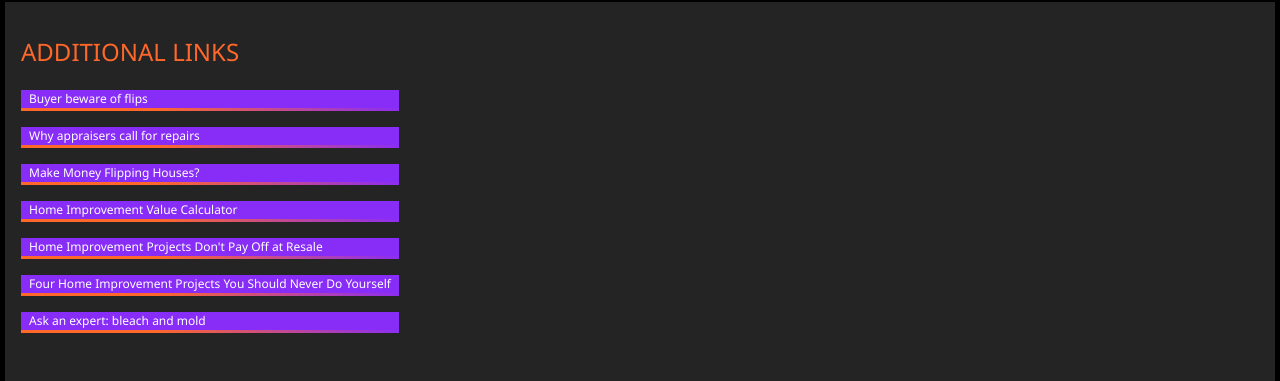
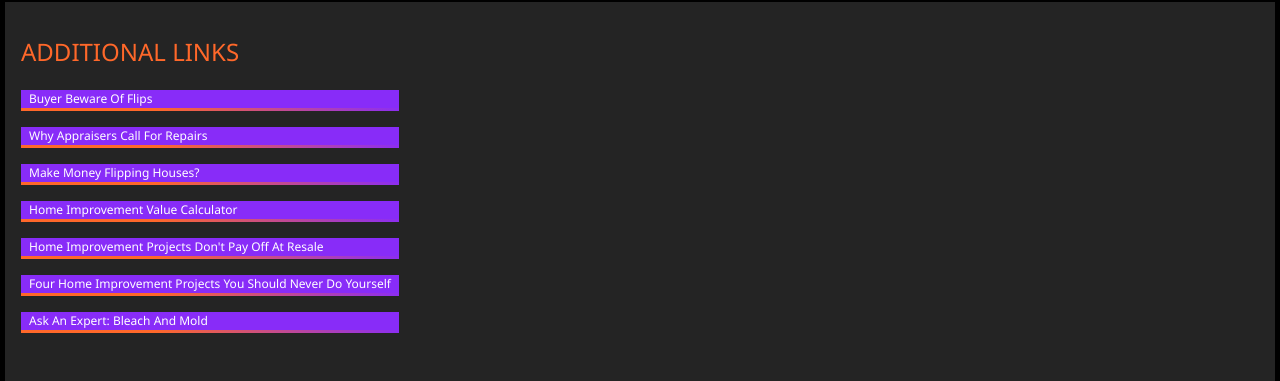
Before and after one commit to Garrettvk/Greater-Works-Website, a React (Create React App) app in the folder simple-app/: page / in a window 1280 px wide. Shown: the part 2697-3078 px from the top of the page. Built offline with nearby package versions, Linux system fonts and the light colour scheme.

Commit message:
additional links a tags capitalized

```diff
--- a/simple-app/src/styles/App.css
+++ b/simple-app/src/styles/App.css
@@ -379,12 +379,14 @@ form button i {
     margin-bottom: 16px;
 }
 
+/* additional links a tags */
 .links__content a {
     padding: 0 8px;
     margin-bottom: 16px;
     font-size: 12px;
     border-bottom: 1px solid;
     border-bottom-width: 3px;
+    text-transform: capitalize;
 }
 
 .links__content {
```
